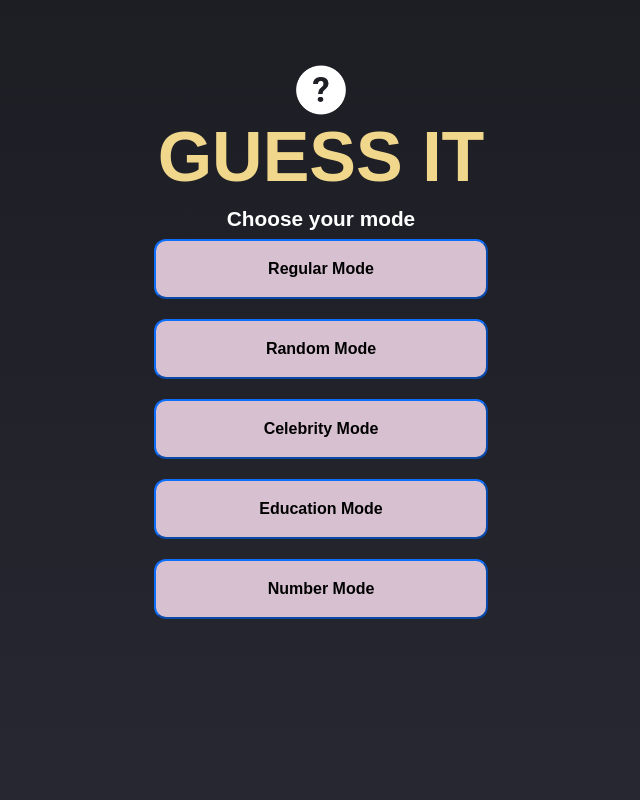
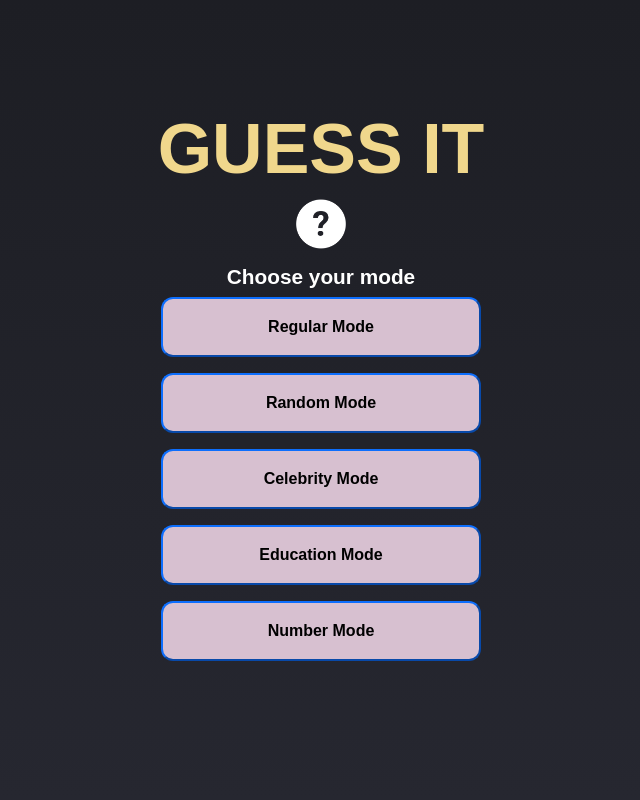
Before and after one commit to ngin102/Guess-It, a PHP site: page / in a window 1280 px wide. Shown: the whole page, without its empty margins (319-959 px from the left). Run offline with PHP 8.4, Linux system fonts and the light colour scheme; some web fonts are replaced.

Commit message:
Update layout and styling

```diff
--- a/app/css/index.css
+++ b/app/css/index.css
@@ -14,12 +14,32 @@ html, body {
 body {
   background: linear-gradient(180deg, #1D1E24 0%, #262730 100%);
   background-attachment: fixed;
+  height: 100%;
+  font-weight: normal;
+  overflow-x: auto;
+}
+
+.parent {
+  min-height: 100%;
+  display: flex;
+  align-items: center;
+  justify-content: center;
+  margin-top: -0.5rem;
+}
+
+.container {
+  display: flex;
+  flex-direction: column;
+  align-items: center;
+  justify-content: center;
+  max-width: 70vw;
 }
 
 h1.title {
   font-family: 'Renegade Pursuit', sans-serif;
   font-size: 4.375rem;
   font-weight: bold;
+  text-align: center;
   color: #F0D78C;
 }
 
@@ -31,17 +51,21 @@ h2.subtitle {
 }
 
 .btn-container {
-  width: 30%;
+  width: 70%;
+  display: flex;
+  flex-direction: column;
+  align-items: center;
+  justify-content: center;
 }
 
 .mode {
   cursor: pointer;
-  width: 100%;
+  width: 20rem;
   height: 3.75rem;
   font-size: 1rem;
   font-weight: bold;
   border-radius: 0.75rem;
-  margin-bottom: 1.25rem;
+  margin-bottom: 1rem;
   background-color: #D7C0D0;
   color: #000000;
   overflow: hidden;
@@ -49,19 +73,11 @@ h2.subtitle {
   white-space: nowrap;
 }
 
-.container {
-  display: flex;
-  flex-direction: column;
-  align-items: center;
-  justify-content: center;
-  margin: -3rem auto;
-  height: 100vh;
+.imagequestion {
+  flex-basis: 0%;
+  margin-bottom: 1rem;
 }
 
-.imagequestion{
-  flex-basis: 0%;
-}
-
-.imagequestion:hover{
+.imagequestion:hover {
   scale: 1.09;
 }
--- a/app/index.php
+++ b/app/index.php
@@ -8,13 +8,14 @@
          <link rel="stylesheet" href="./CSS/index.css">
     </head>
     <body>
-        <div class="container" id = "main">
+        <div class = "parent">
+            <div class = "container" id = "main">
+                <h1 class = "title">GUESS IT</h1>
                 <div class="imagequestion">
                     <a href = "instructions.php">
                     <img src="./icons/question.png" width = "50" height = "50" id ="quesitons" > </a>
                 </div>
-            <h1 class ="title">GUESS IT</h1>
-            <h2 class= "subtitle">Choose your mode</h2>
+                <h2 class = "subtitle">Choose your mode</h2>
                 <div class="btn-container">
                     <a href = "mainpage.php"> <button class="mode btn-primary btn-lg" id = "mode1">Regular Mode</button> </a>
                     <a href = "mainpage.php"> <button class="mode btn-primary btn-lg" id = "mode2">Random Mode</button> </a>
@@ -23,6 +24,7 @@
                     <a href = "mainpage.php"> <button class="mode btn-primary btn-lg" id = "mode5">Number Mode</button> </a>
                 </div>
             </div>
+        </div>
 
         <script src = "./js/mode.js" type = "module"></script>
     </body>
--- a/app/instructions.php
+++ b/app/instructions.php
@@ -15,7 +15,7 @@
           <img onclick = "history.back()" src="./icons/back.png" width = "50" height = "50" id = "back_instructions" > </a>
         </div>
 
-        <div class = "titlebox"> <h1 class = "title">HOW TO PLAY</h1> </div>
+        <div> <h1 class = "title">HOW TO PLAY</h1> </div>
       </div>
 
       <div class = "container" id = "text">
--- a/app/leaderboard.php
+++ b/app/leaderboard.php
@@ -21,7 +21,8 @@
         <div class = "container" id = main>
             <div class = "back">
               <img src="./icons/back.png" width = "50" height = "50" id = "back_lderbrd"></div>
-            <div class = "titlebox"> <h1 class = "title">LEADERBOARD</h1> </div>
+
+            <div> <h1 class = "title">LEADERBOARD</h1> </div>
         </div>
 
         <div class = "container">
@@ -31,6 +32,7 @@
         <?php
             include 'PHP/view_data.php';
         ?>
+        <br>
     </body>
 
     <script src = "./js/leader.js"></script>
```
Also changed, not shown: app/css/instructions.css (+12 -12 lines), app/css/leaderboard.css (+11 -10 lines), app/css/mainpage.css (+8 -6 lines), app/css/settings.css (+4 -4 lines), app/js/play.js (+0 -7 lines), 3 other files. Lines whose indentation alone changed are shown as unchanged.
